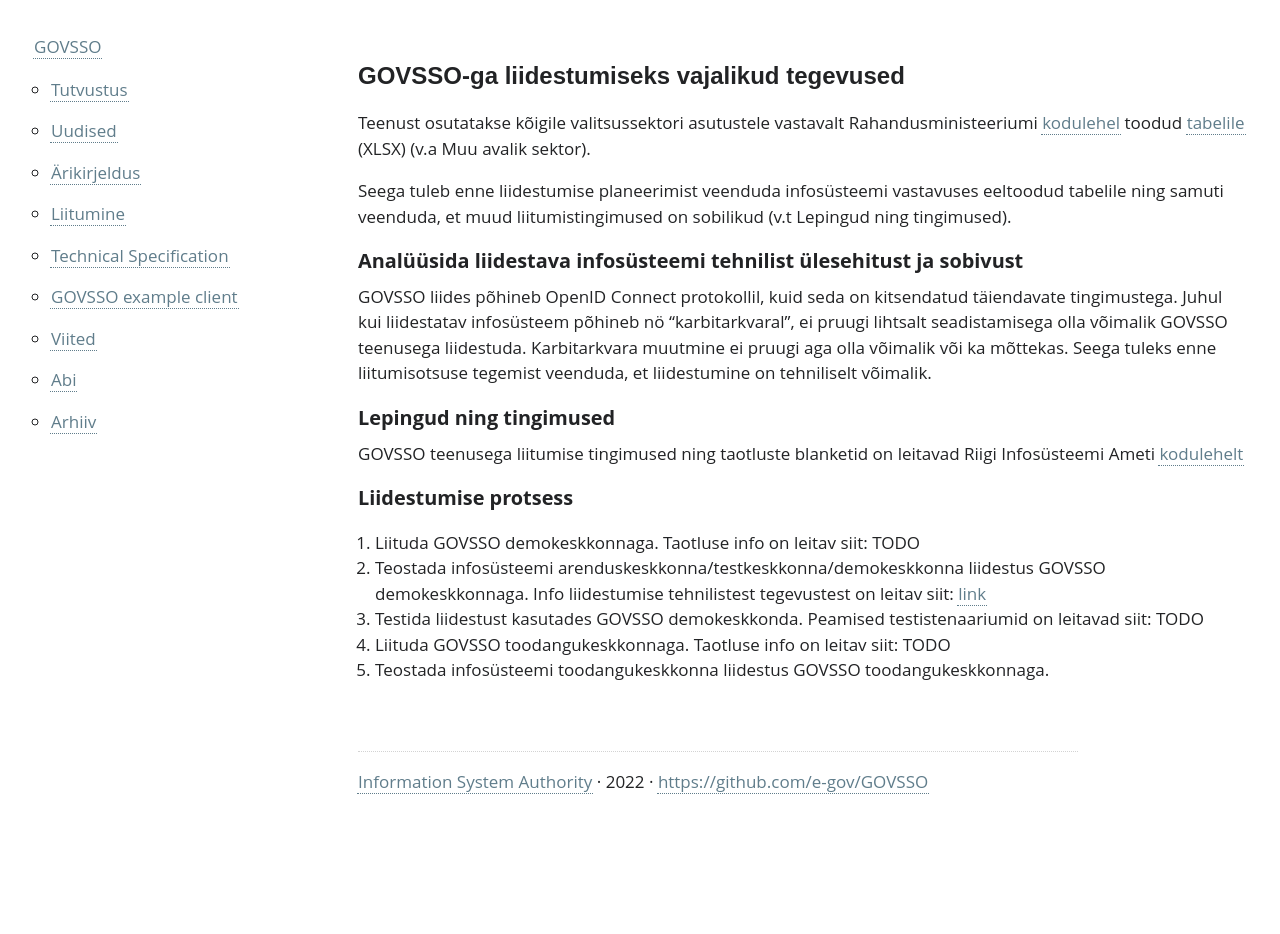
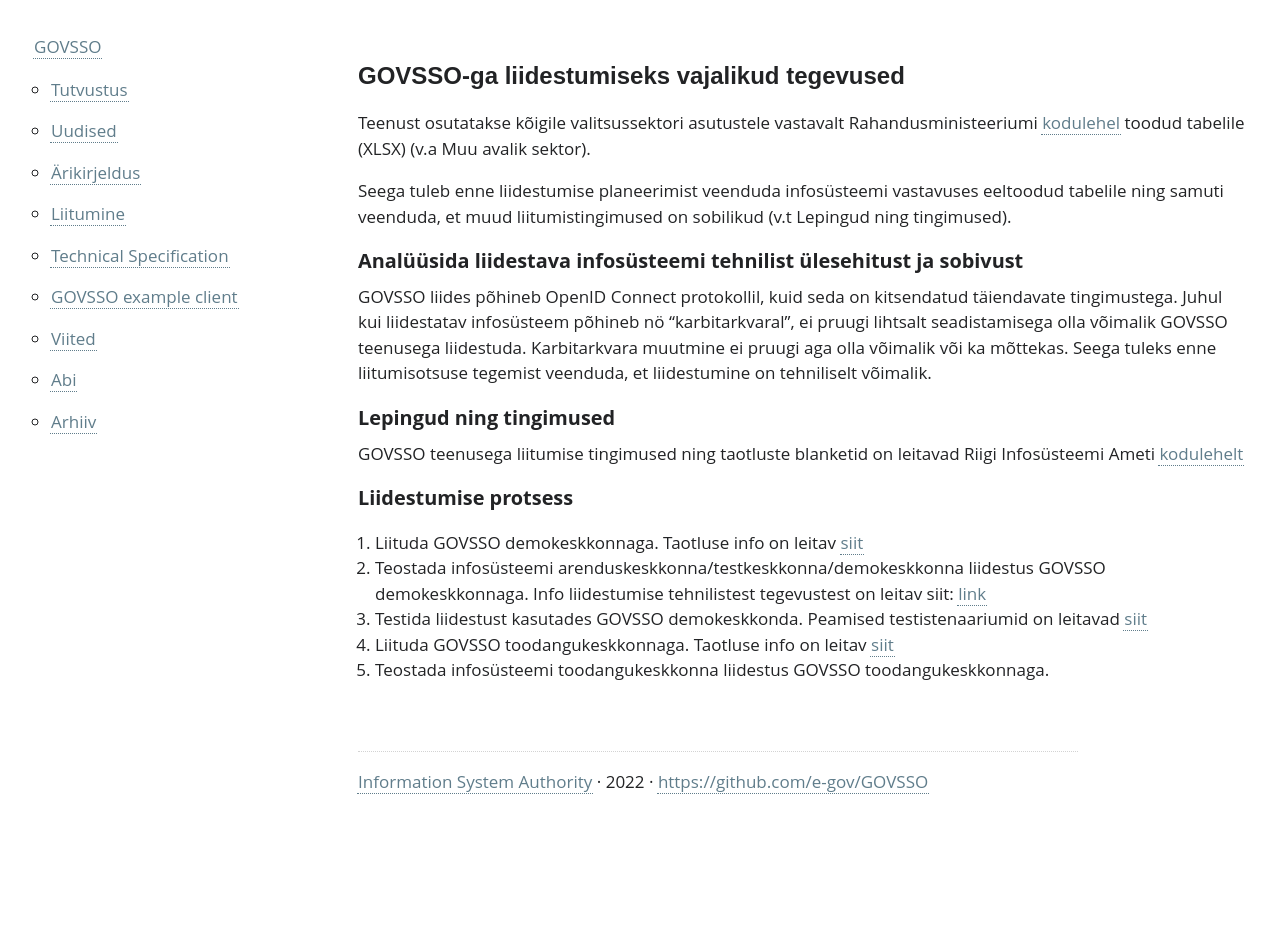
Before and after one commit to e-gov/GOVSSO, a Jekyll site: the page built from Application.md, in a window 1280 px wide. Built offline with Jekyll 4.4.1, drawn with Linux system fonts in a browser that asks for light colours; our own code applies the rules of GitHub Pages for plain Markdown files.

Commit message:
Update Application.md

```diff
--- a/Application.md
+++ b/Application.md
@@ -4,7 +4,7 @@ permalink: Application
 
 # GOVSSO-ga liidestumiseks vajalikud tegevused
 
-Teenust osutatakse kõigile valitsussektori asutustele vastavalt Rahandusministeeriumi [kodulehel](https://www.rahandusministeerium.ee/et/riigihaldus) toodud [tabelile](https://www.rahandusministeerium.ee/sites/default/files/riigihaldus/avaliku_sektori_asutused_asutuse_liikide_loikes_2021.xlsx) (XLSX) (v.a Muu avalik sektor).
+Teenust osutatakse kõigile valitsussektori asutustele vastavalt Rahandusministeeriumi [kodulehel](https://www.rahandusministeerium.ee/et/riigihaldus) toodud tabelile (XLSX) (v.a Muu avalik sektor).
 
 Seega tuleb enne liidestumise planeerimist veenduda infosüsteemi vastavuses eeltoodud tabelile ning samuti veenduda, et muud liitumistingimused on sobilikud (v.t Lepingud ning tingimused).
 
@@ -15,12 +15,12 @@ Karbitarkvara muutmine ei pruugi aga olla võimalik või ka mõttekas. Seega tul
 
 ## Lepingud ning tingimused
 
-GOVSSO teenusega liitumise tingimused ning taotluste blanketid on leitavad Riigi Infosüsteemi Ameti [kodulehelt](https://www.ria.ee/et/riigi-infosusteem/eid/partnerile.html)
+GOVSSO teenusega liitumise tingimused ning taotluste blanketid on leitavad Riigi Infosüsteemi Ameti [kodulehelt](https://www.ria.ee/et/riigi-infosusteem/eid/partnerile.html#govsso)
 
 ## Liidestumise protsess
 
-1. Liituda GOVSSO demokeskkonnaga. Taotluse info on leitav siit: TODO
+1. Liituda GOVSSO demokeskkonnaga. Taotluse info on leitav [siit](https://www.ria.ee/et/riigi-infosusteem/eid/partnerile.html#govsso)
 2. Teostada infosüsteemi arenduskeskkonna/testkeskkonna/demokeskkonna liidestus GOVSSO demokeskkonnaga. Info liidestumise tehnilistest tegevustest on leitav siit: [link](TechnicalSpecification)
-3. Testida liidestust kasutades GOVSSO demokeskkonda. Peamised testistenaariumid on leitavad siit: TODO
-4. Liituda GOVSSO toodangukeskkonnaga. Taotluse info on leitav siit: TODO
+3. Testida liidestust kasutades GOVSSO demokeskkonda. Peamised testistenaariumid on leitavad [siit](https://github.com/e-gov/GOVSSO-Test)
+4. Liituda GOVSSO toodangukeskkonnaga. Taotluse info on leitav [siit](https://www.ria.ee/et/riigi-infosusteem/eid/partnerile.html#govsso)
 5. Teostada infosüsteemi toodangukeskkonna liidestus GOVSSO toodangukeskkonnaga.
```
